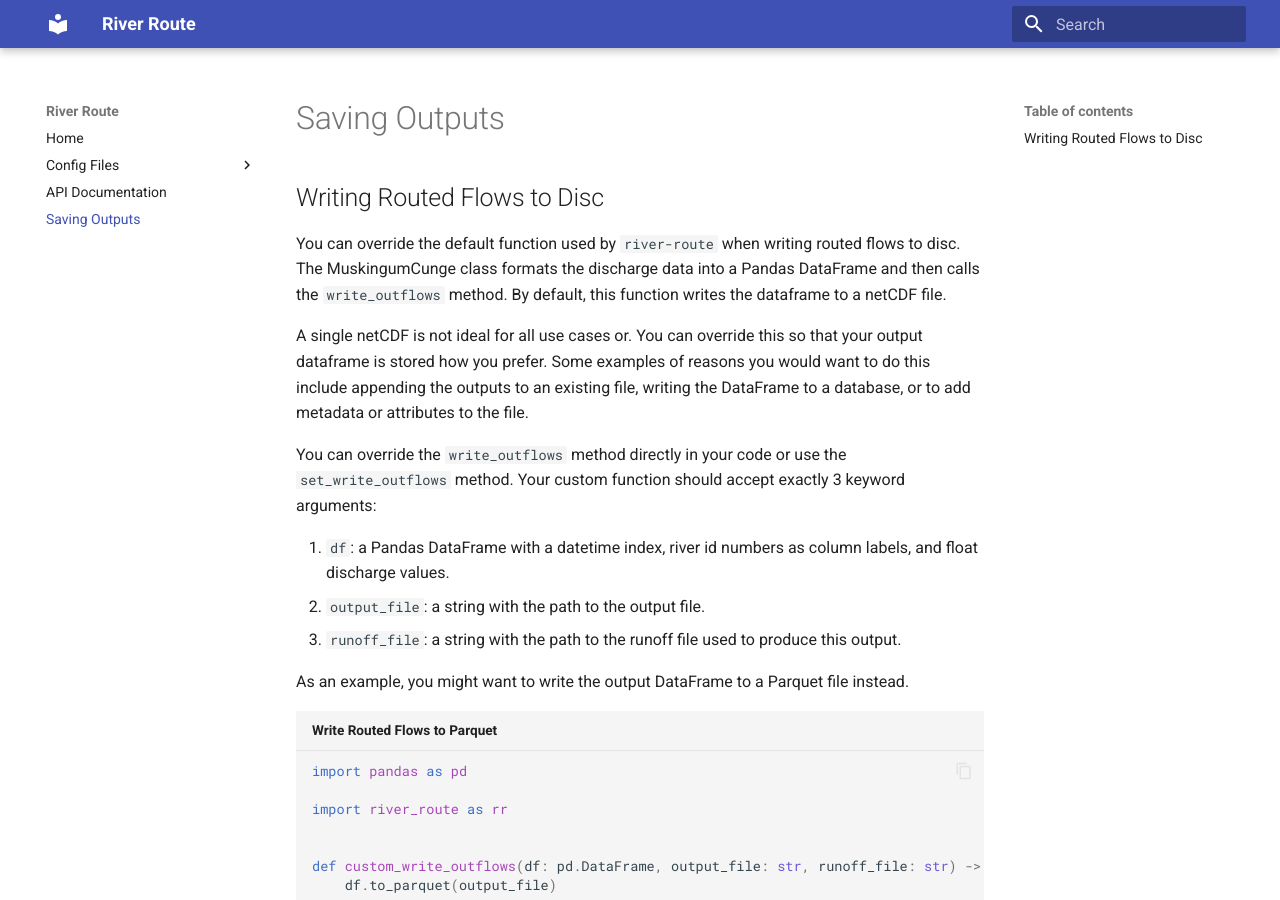
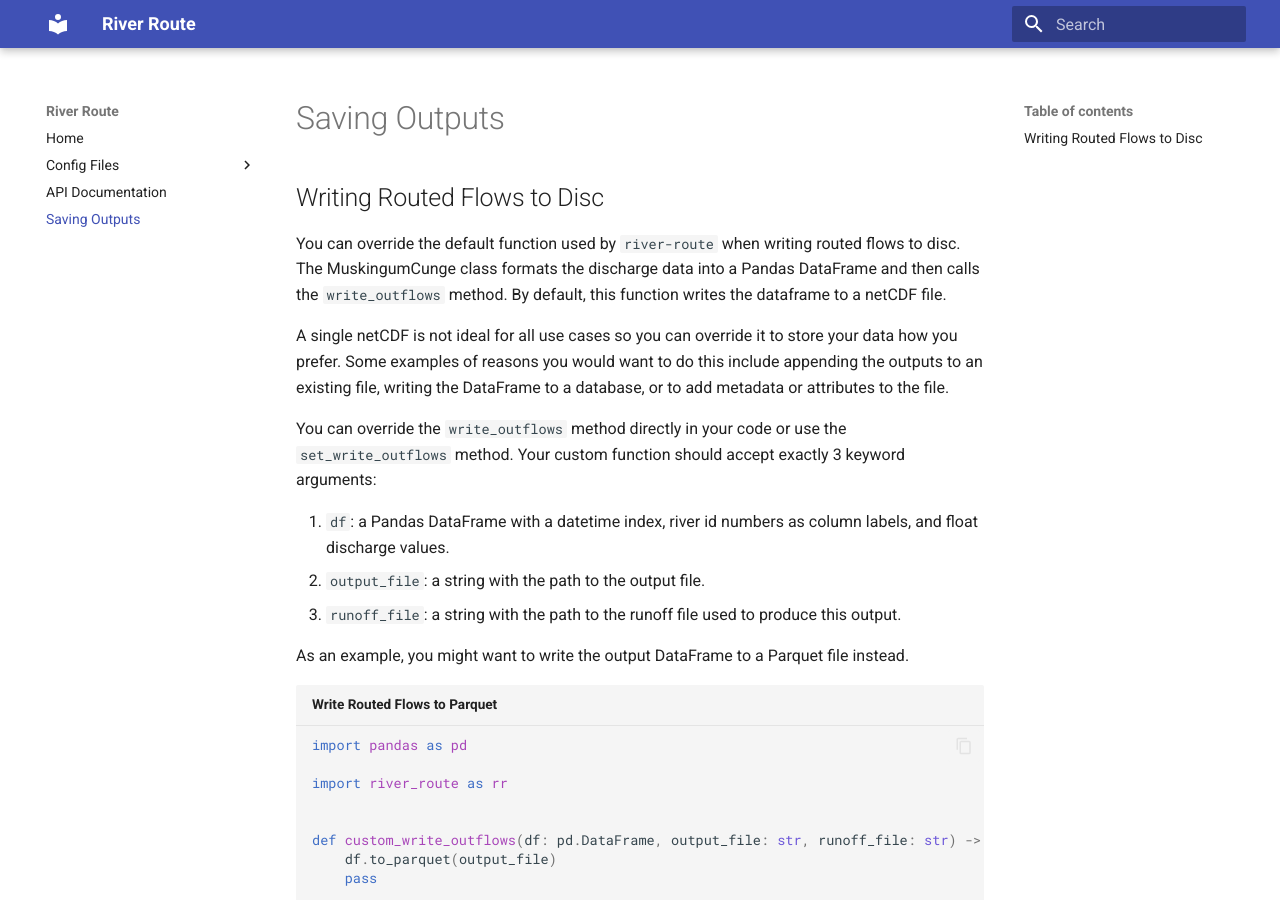
Before and after one commit to rileyhales/river-route, an MkDocs documentation site: the page built from docs/saving-outputs.md, in a window 1280 px wide and 900 px high. Built offline with MkDocs 1.6.1 and Material for MkDocs 9.7.7, drawn with Linux system fonts in a browser that asks for light colours.

Commit message:
proofread docs

```diff
--- a/docs/saving-outputs.md
+++ b/docs/saving-outputs.md
@@ -4,9 +4,9 @@
 formats the discharge data into a Pandas DataFrame and then calls the `write_outflows` method. By default, this function
 writes the dataframe to a netCDF file.
 
-A single netCDF is not ideal for all use cases or. You can override this so that your output dataframe is stored how you
-prefer. Some examples of reasons you would want to do this include appending the outputs to an existing file, writing
-the DataFrame to a database, or to add metadata or attributes to the file.
+A single netCDF is not ideal for all use cases so you can override it to store your data how you prefer. Some examples
+of reasons you would want to do this include appending the outputs to an existing file, writing the DataFrame to a
+database, or to add metadata or attributes to the file.
 
 You can override the `write_outflows` method directly in your code or use the `set_write_outflows` method. Your custom
 function should accept exactly 3 keyword arguments:
```
